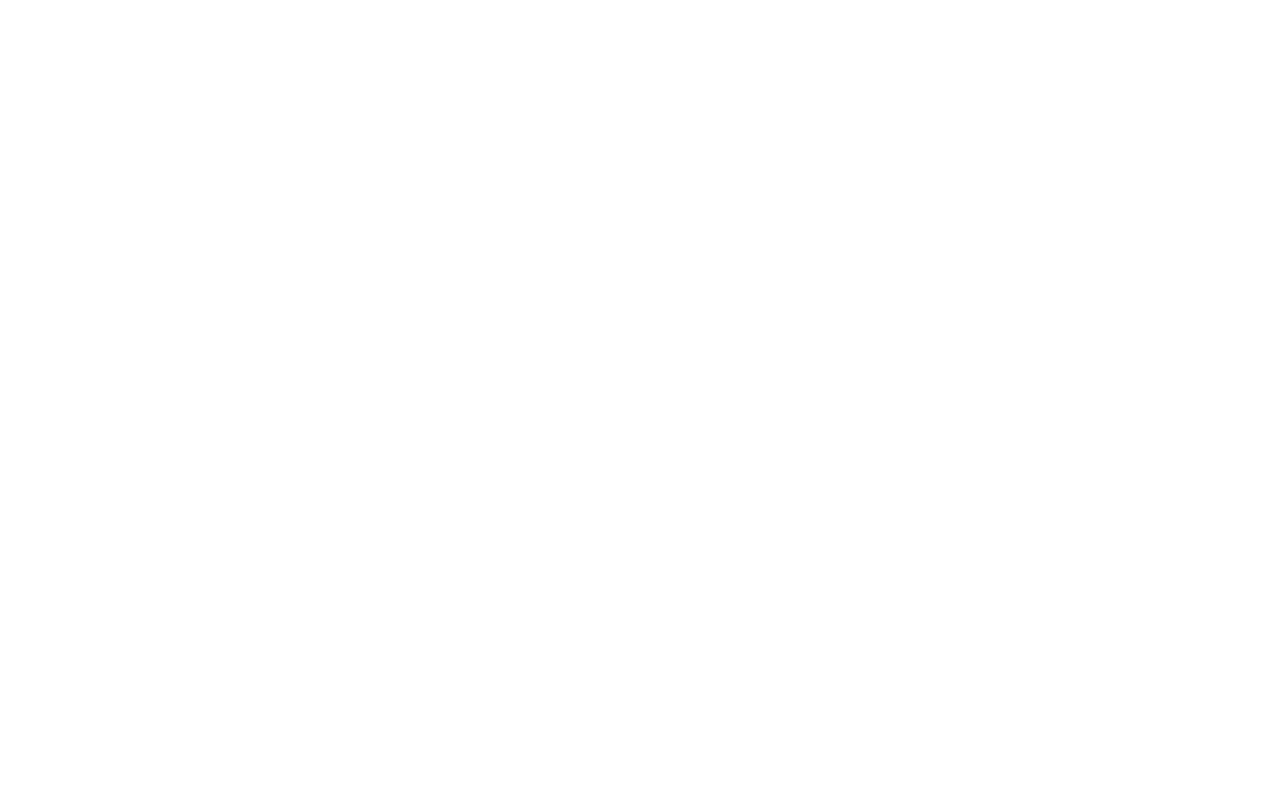
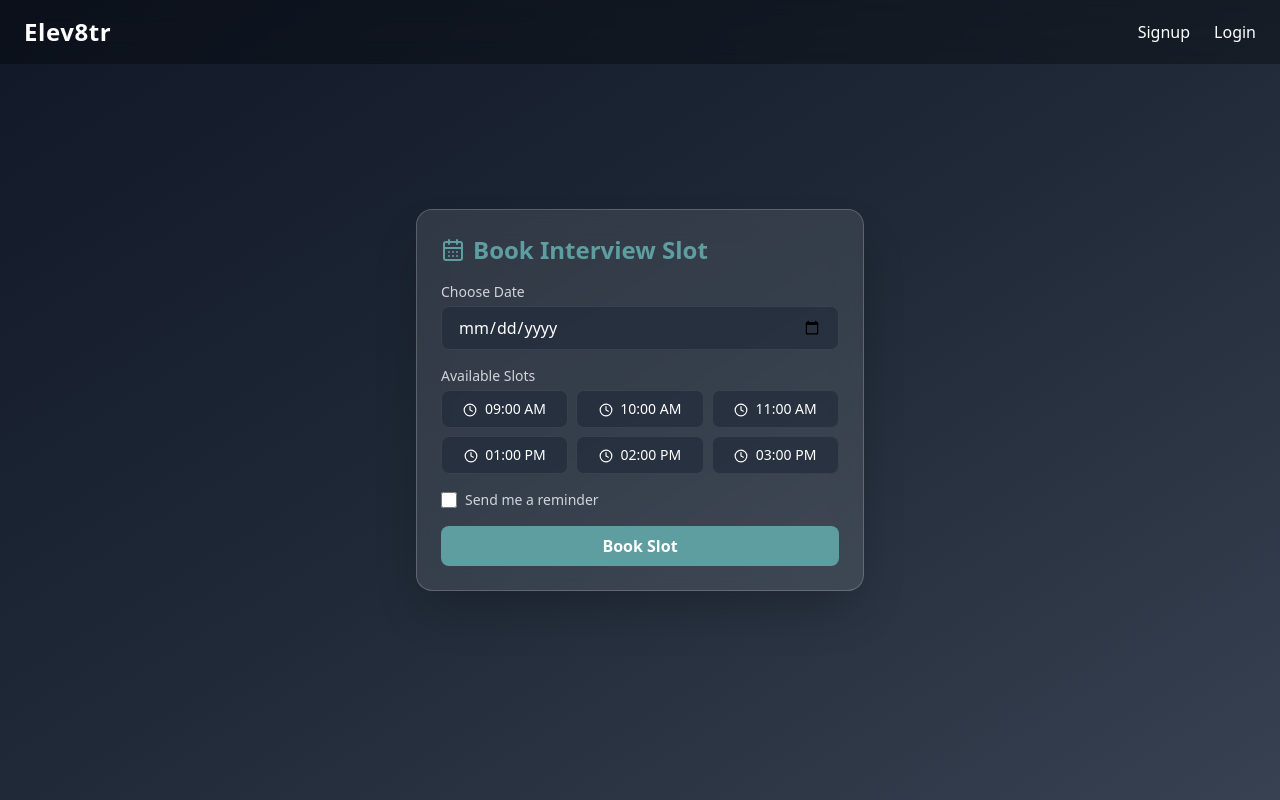
Before and after one commit to daviinaa/Elev8tr, a React (Vite) app in the folder Client/: page /internshipscheduling in a window 1280 px wide. Before the commit this address had no page. Built offline with nearby package versions, Linux system fonts and the light colour scheme.

Commit message:
Internship scheduling

```diff
--- a/Client/src/App.jsx
+++ b/Client/src/App.jsx
@@ -6,6 +6,7 @@ import Dashboard from "./Pages/Dashboard";
 import InternshipList from "./Pages/InternshipList";
 import InternshipDetails from "./Pages/InternshipDetails";
 import InternshipApply from "./Pages/InternshipApplication";
+import InternshipScheduling from "./Pages/InternshipScheduling";
 
 function App() {
   return (
@@ -17,7 +18,11 @@ function App() {
         <Route path="/dashboard" element={<Dashboard />} />
         <Route path="/internships" element={<InternshipList />} />
         <Route path="/internships/:id" element={<InternshipDetails />} />
-        <Route path="/apply/:id" element={<InternshipApply />} />{" "}
+        <Route path="/apply/:id" element={<InternshipApply />} />
+        <Route
+          path="/internshipscheduling"
+          element={<InternshipScheduling />}
+        />
       </Routes>
     </BrowserRouter>
   );
--- /dev/null
+++ b/Client/src/Pages/InternshipScheduling.jsx
@@ -0,0 +1,111 @@
+import React, { useState } from "react";
+import { motion, AnimatePresence } from "framer-motion";
+import { CalendarDays, Clock, CheckCircle2 } from "lucide-react";
+import Header from "../Components/Header";
+import Footer from "../Components/Footer";
+
+export default function InternshipScheduling() {
+  const [date, setDate] = useState("");
+  const [time, setTime] = useState("");
+  const [reminder, setReminder] = useState(false);
+  const [confirm, setConfirm] = useState(false);
+
+  const color = "#5F9EA0";
+
+  const timeSlots = [
+    "09:00 AM",
+    "10:00 AM",
+    "11:00 AM",
+    "01:00 PM",
+    "02:00 PM",
+    "03:00 PM",
+  ];
+
+  const bookSlot = () => {
+    if (!date || !time) return;
+    setConfirm(true);
+  };
+
+  return (
+    <div className="min-h-screen flex items-center justify-center bg-gradient-to-br from-gray-900 via-gray-800 to-gray-700 px-6 py-12 text-white">
+      <Header />
+      <div className="w-full max-w-md backdrop-blur-lg bg-white/10 border border-white/20 rounded-2xl p-6 shadow-2xl">
+        <h1
+          className="text-2xl font-bold mb-4 flex items-center gap-2"
+          style={{ color }}
+        >
+          <CalendarDays /> Book Interview Slot
+        </h1>
+
+        <label className="text-sm text-gray-300 mb-1 block">Choose Date</label>
+        <input
+          type="date"
+          className="w-full bg-gray-800/60 border border-gray-700 rounded-lg px-4 py-2 mb-4 focus:ring-2 outline-none"
+          style={{ focusRingColor: color }}
+          value={date}
+          onChange={(e) => setDate(e.target.value)}
+        />
+
+        <label className="text-sm text-gray-300 mb-1 block">
+          Available Slots
+        </label>
+        <div className="grid grid-cols-3 gap-2 mb-4">
+          {timeSlots.map((slot) => (
+            <button
+              key={slot}
+              onClick={() => setTime(slot)}
+              className={`px-3 py-2 rounded-lg text-sm border transition
+                ${
+                  time === slot
+                    ? "bg-[#5F9EA0] text-white border-[#5F9EA0]"
+                    : "bg-gray-800/60 border-gray-700"
+                }
+              `}
+            >
+              <Clock size={14} className="inline-block mr-1" /> {slot}
+            </button>
+          ))}
+        </div>
+
+        <div className="flex items-center gap-2 mb-4">
+          <input
+            type="checkbox"
+            checked={reminder}
+            onChange={() => setReminder(!reminder)}
+            className="w-4 h-4 accent-[#5F9EA0]"
+          />
+          <span className="text-sm text-gray-300">Send me a reminder</span>
+        </div>
+
+        <button
+          onClick={bookSlot}
+          className="w-full py-2 rounded-lg font-semibold text-white transition"
+          style={{ backgroundColor: color }}
+        >
+          Book Slot
+        </button>
+
+        <AnimatePresence>
+          {confirm && (
+            <motion.div
+              initial={{ opacity: 0, y: 20 }}
+              animate={{ opacity: 1, y: 0 }}
+              exit={{ opacity: 0, y: -10 }}
+              className="mt-6 p-4 rounded-lg border border-[#5F9EA0] bg-[#5F9EA0]/20 text-center"
+            >
+              <CheckCircle2
+                size={30}
+                className="mx-auto mb-2"
+                style={{ color }}
+              />
+              <p className="font-semibold text-white">Interview Booked!</p>
+              <p className="text-sm text-gray-200 mt-1">
+                {date} at {time} {reminder ? "(Reminder On)" : ""}
+              </p>
+            </motion.div>
+          )}
+        </AnimatePresence>
+      </div>
+    </div>
+  );
+}
```
